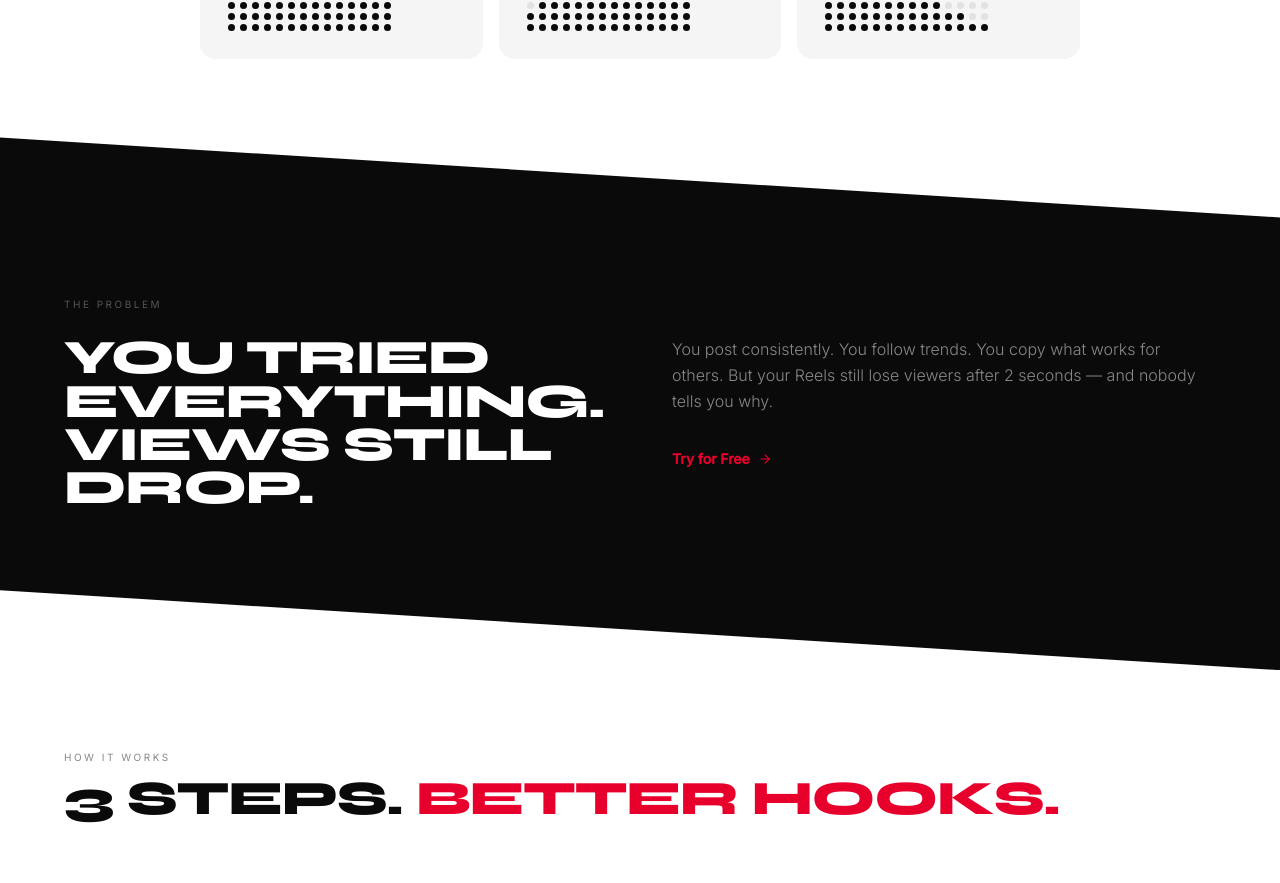
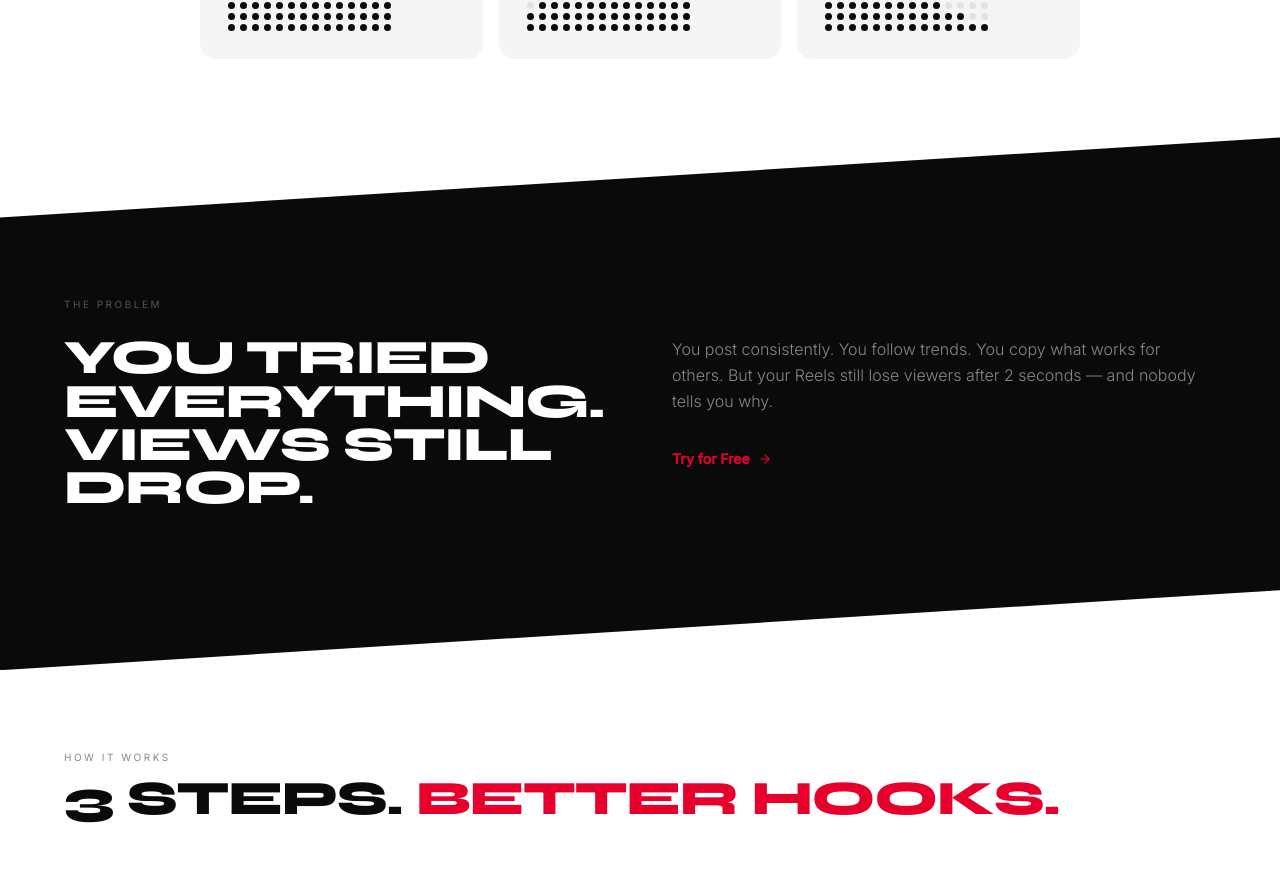
Before and after one commit to bimogg/Hooked.AI, a Next.js app: page / in a window 1280 px wide. Shown: the part 1180-2063 px from the top of the page. Built offline with nearby package versions, Linux system fonts and the light colour scheme; no server answers.

Commit message:
Revert "feat: flip diagonal to backslash direction on problem section"
This reverts commit 2bcb7d3e0ea06bbcc9d52232f60db71110beb805.

```diff
--- a/components/HomeContent.tsx
+++ b/components/HomeContent.tsx
@@ -184,7 +184,7 @@ export default function HomeContent() {
 
 
       {/* ── PROBLEM ── */}
-      <section className="bg-[#0a0a0a] text-white px-6 md:px-12 pb-20 border-b border-white/5" style={{ clipPath: 'polygon(0 0, 100% 80px, 100% 100%, 0 calc(100% - 80px))', marginTop: -2, paddingTop: 'calc(80px + 5rem)', paddingBottom: 'calc(80px + 5rem)' }}>
+      <section className="bg-[#0a0a0a] text-white px-6 md:px-12 pb-20 border-b border-white/5" style={{ clipPath: 'polygon(0 80px, 100% 0, 100% calc(100% - 80px), 0 100%)', marginTop: -2, paddingTop: 'calc(80px + 5rem)', paddingBottom: 'calc(80px + 5rem)' }}>
         <div className="max-w-6xl mx-auto flex flex-col md:flex-row items-center gap-16">
           <div className="md:w-1/2" data-reveal="left">
             <p className="text-[10px] uppercase tracking-[0.25em] text-[#555] mb-6">{tr('home', 'problemBadge', lang)}</p>
```
